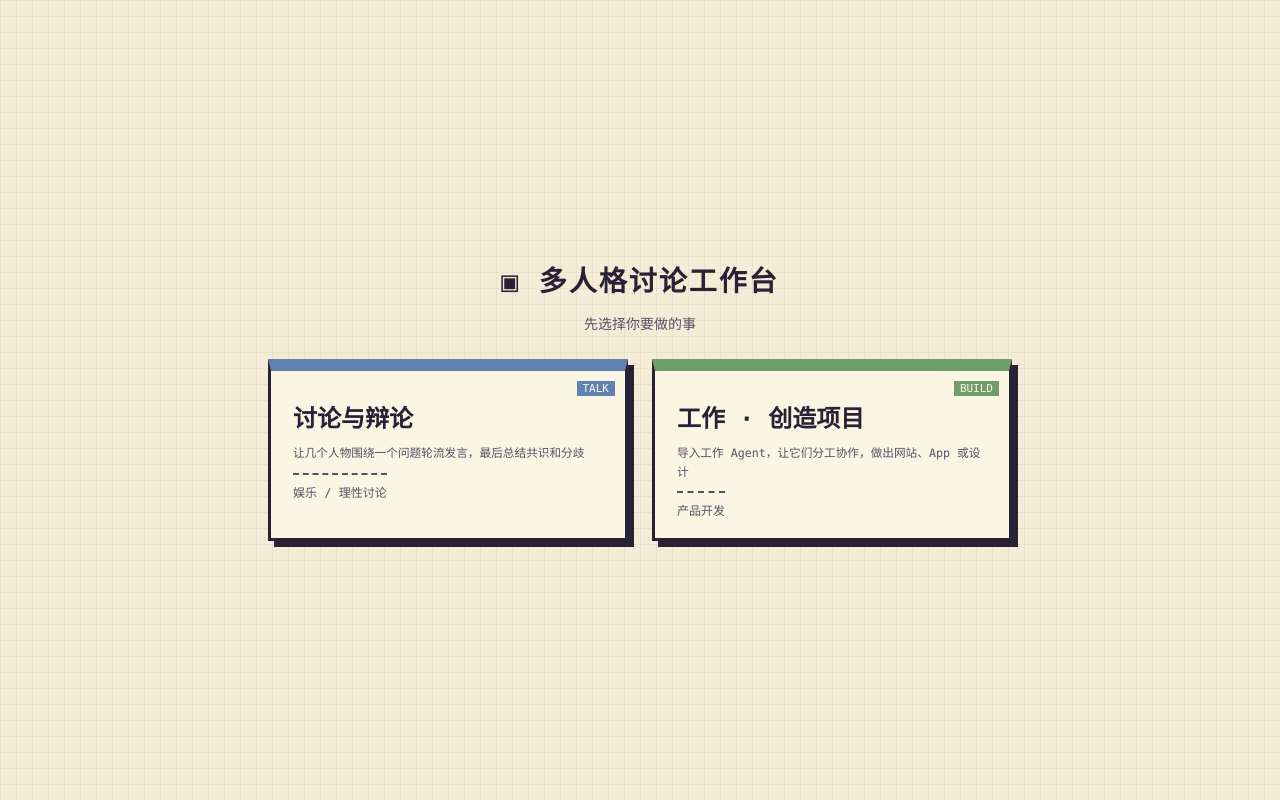
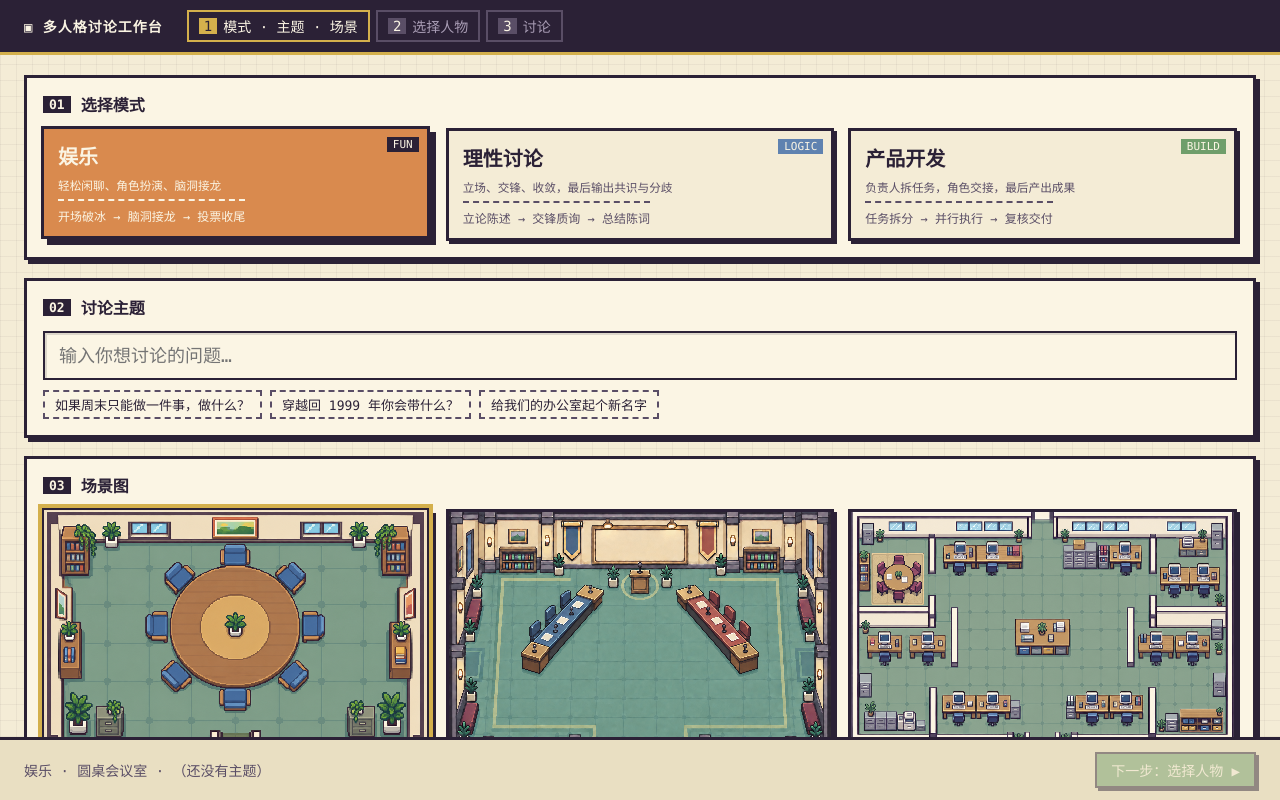
Before and after one commit to Maxworkinghard/muti-agent, a React (Vite) app in the folder roundtable-ui/: page / in a window 1280 px wide. Built offline with nearby package versions, Linux system fonts and the light colour scheme.

Commit message:
Remove home page; show all three modes on the setup page

```diff
--- a/roundtable-ui/src/App.tsx
+++ b/roundtable-ui/src/App.tsx
@@ -1,11 +1,10 @@
 import { useState } from 'react';
 import type { ModeId, SceneId, SessionConfig, Track } from './types';
-import { Home } from './components/Home';
 import { SetupScene } from './components/SetupScene';
 import { SetupCast } from './components/SetupCast';
 import { DiscussionView } from './components/DiscussionView';
 import { SAMPLE_PERSONAS } from './data/personas';
-import { modeById, trackById } from './data/modes';
+import { modeById } from './data/modes';
 
 export interface Draft {
   track: Track;
@@ -15,24 +14,17 @@ export interface Draft {
 }
 
 export default function App() {
-  // 0 首页选路线 → 1 模式·主题·场景 → 2 选人物 → 3 讨论室；讨论和工作共用后面三步
-  const [step, setStep] = useState<0 | 1 | 2 | 3>(0);
-  const [draft, setDraft] = useState<Draft>({ track: 'discuss', mode: 'entertainment', theme: '', sceneId: 'roundtable' });
+  // 1 模式·主题·场景 → 2 选人物 → 3 讨论室
+  const [step, setStep] = useState<1 | 2 | 3>(1);
+  const [draft, setDraft] = useState<Draft>({ track: modeById('entertainment').track, mode: 'entertainment', theme: '', sceneId: 'roundtable' });
   const [personas, setPersonas] = useState(SAMPLE_PERSONAS);
   const [session, setSession] = useState<SessionConfig | null>(null);
 
-  const pickTrack = (track: Track) => {
-    const mode = trackById(track).defaultMode;
-    setDraft({ track, mode, theme: '', sceneId: modeById(mode).scene });
-    setStep(1);
-  };
-
   return (
     <div className="app">
-      {step > 0 && step < 3 && (
+      {step < 3 && (
         <header className="topbar">
-          <button className="logo" onClick={() => setStep(0)} title="回到首页">▣ 多人格讨论工作台</button>
-          <span className="track-tag" style={{ background: trackById(draft.track).color }}>{trackById(draft.track).name}</span>
+          <button className="logo" onClick={() => setStep(1)} title="回到第一步">▣ 多人格讨论工作台</button>
           <ol className="steps">
             {['模式 · 主题 · 场景', '选择人物', '讨论'].map((s, i) => (
               <li key={s} className={step === i + 1 ? 'on' : step > i + 1 ? 'done' : ''}>
@@ -42,7 +34,6 @@ export default function App() {
           </ol>
         </header>
       )}
-      {step === 0 && <Home onPick={pickTrack} />}
       {step === 1 && <SetupScene draft={draft} onChange={setDraft} onNext={() => setStep(2)} />}
       {step === 2 && (
         <SetupCast
--- a/roundtable-ui/src/components/Home.tsx
+++ /dev/null
@@ -1,21 +0,0 @@
-import type { Track } from '../types';
-import { MODES, TRACKS } from '../data/modes';
-
-export function Home({ onPick }: { onPick: (t: Track) => void }) {
-  return (
-    <main className="home">
-      <h1 className="home-title">▣ 多人格讨论工作台</h1>
-      <p className="home-sub">先选择你要做的事</p>
-      <div className="home-grid">
-        {TRACKS.map((t) => (
-          <button key={t.id} className="home-card" style={{ ['--mc' as string]: t.color }} onClick={() => onPick(t.id)}>
-            <span className="tag">{t.tag}</span>
-            <strong>{t.name}</strong>
-            <small>{t.desc}</small>
-            <em>{MODES.filter((m) => m.track === t.id).map((m) => m.name).join(' / ')}</em>
-          </button>
-        ))}
-      </div>
-    </main>
-  );
-}
--- a/roundtable-ui/src/components/SetupScene.tsx
+++ b/roundtable-ui/src/components/SetupScene.tsx
@@ -4,18 +4,17 @@ import { SCENE_LIST } from '../data/scenes';
 
 export function SetupScene({ draft, onChange, onNext }: { draft: Draft; onChange: (d: Draft) => void; onNext: () => void }) {
   const mode = MODES.find((m) => m.id === draft.mode)!;
-  const modes = MODES.filter((m) => m.track === draft.track);
   return (
     <main className="setup">
       <section className="panel">
         <h2><b>01</b> 选择模式</h2>
         <div className="mode-grid">
-          {modes.map((m) => (
+          {MODES.map((m) => (
             <button
               key={m.id}
               className={'mode-card' + (m.id === draft.mode ? ' on' : '')}
               style={{ ['--mc' as string]: m.color }}
-              onClick={() => onChange({ ...draft, mode: m.id, sceneId: m.scene })}
+              onClick={() => onChange({ ...draft, track: m.track, mode: m.id, sceneId: m.scene })}
             >
               <span className="tag">{m.tag}</span>
               <strong>{m.name}</strong>
--- a/roundtable-ui/src/data/personas.ts
+++ b/roundtable-ui/src/data/personas.ts
@@ -126,10 +126,55 @@ export const SAMPLE_PERSONAS: Persona[] = [
   },
 ];
 
-/** 校验并补全导入的人物 JSON，返回错误说明或人物对象 */
+const VERBOSITY: Record<string, string> = { short: '简短', medium: '适中', long: '详细' };
+
+/** 人格资料包协议 v1.0（{ schemaVersion, persona }）转成前端人物结构 */
+function fromProtocol(p: Record<string, any>, index: number): Persona | string {
+  const name = p.name ?? p.id ?? '第 ' + (index + 1) + ' 项';
+  if (!p.id || !p.name) return name + ' 缺少 id 或 name';
+  const traits: any[] = p.personality?.traitOptions ?? [];
+  if (traits.length === 0) return name + ' 缺少 personality.traitOptions';
+  const cs = p.communicationStyle ?? {};
+  const style = [cs.tone, cs.sentenceStyle, cs.verbosity && '篇幅' + (VERBOSITY[cs.verbosity] ?? cs.verbosity)].filter(Boolean).join('；');
+  const catchphrase: string | undefined = cs.catchphrases?.[0];
+  const b = p.boundaries ?? {};
+  const id = p.identity ?? {};
+  const kn = p.knowledge ?? {};
+  const wv = p.worldview ?? {};
+  return {
+    id: String(p.id),
+    name: String(p.name),
+    modes: Array.isArray(p.modes) ? p.modes.filter((m: unknown) => m === 'entertainment' || m === 'rational' || m === 'product') : undefined,
+    identity: [id.profession, id.role].filter(Boolean).join(' · ') || String(p.description ?? ''),
+    knowledge: [...(kn.domains ?? []), ...(kn.strong ?? [])].map(String),
+    thinking: (wv.judgmentFocus ?? wv.valuePriority ?? []).join('；'),
+    values: (wv.coreValues ?? []).join('、'),
+    personalities: traits.map((t) => ({
+      id: String(t.id),
+      label: String(t.label ?? t.id),
+      behavior: (t.behaviors ?? []).join('；'),
+      style,
+      opener: catchphrase,
+    })),
+    defaultPersonalityId: String(p.personality?.defaultTraits?.[0] ?? traits[0].id),
+    boundaries: [
+      ...(b.mustNot ?? []).map((t: string) => (String(t).startsWith('不') ? String(t) : '不' + t)),
+      ...(b.forbiddenTopics ?? []).map((t: string) => '不涉及' + t),
+    ],
+    // 协议里没有像素形象，用 visual.color 作衣服颜色；avatar 为空时前端画像素占位头像
+    visual: { skin: '#f1c9a5', hair: '#2b2136', shirt: p.visual?.color ?? AGENT_COLORS[index % AGENT_COLORS.length], accent: '#fbf5e4', hairStyle: 'short' },
+    protocol: p,
+  };
+}
+
+/** 校验并补全导入的人物 JSON，返回错误说明或人物对象；同时接受协议 v1.0 格式 */
 export function normalizePersona(raw: unknown, index: number): Persona | string {
   if (!raw || typeof raw !== 'object') return '第 ' + (index + 1) + ' 项不是对象';
   const r = raw as Record<string, any>;
+  if (r.schemaVersion !== undefined && r.persona) {
+    if (r.schemaVersion !== '1.0') return '不支持的 schemaVersion：' + r.schemaVersion;
+    return fromProtocol(r.persona, index);
+  }
   if (!r.id || !r.name) return '第 ' + (index + 1) + ' 项缺少 id 或 name';
   if (!Array.isArray(r.personalities) || r.personalities.length === 0) return r.name + ' 缺少 personalities';
   const color = AGENT_COLORS[index % AGENT_COLORS.length];
--- a/roundtable-ui/src/types.ts
+++ b/roundtable-ui/src/types.ts
@@ -37,6 +37,8 @@ export interface Persona {
   defaultPersonalityId: string;
   boundaries: string[];
   visual: PersonaVisual;
+  /** 从人格资料包协议 v1.0 导入时保留的原始 persona，引擎可直接读取 */
+  protocol?: Record<string, unknown>;
 }
 
 export interface Seat {
```
